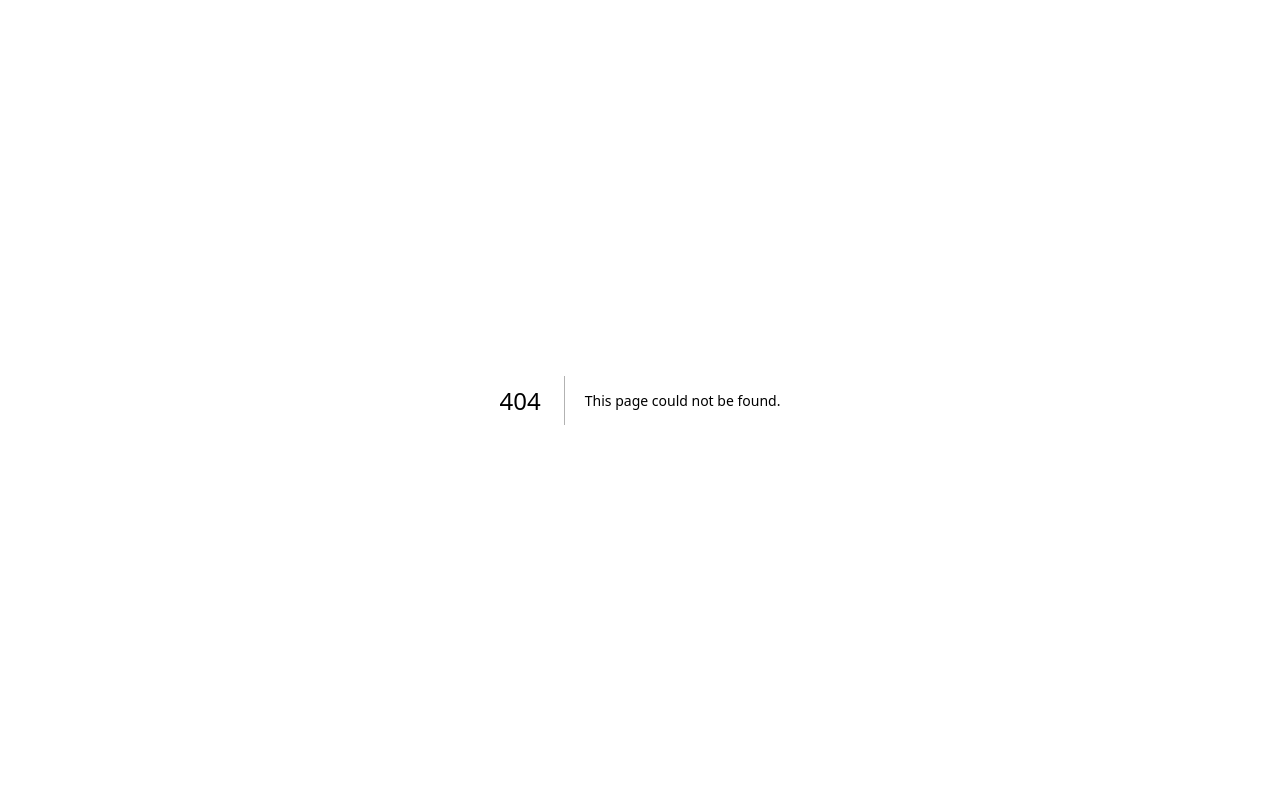
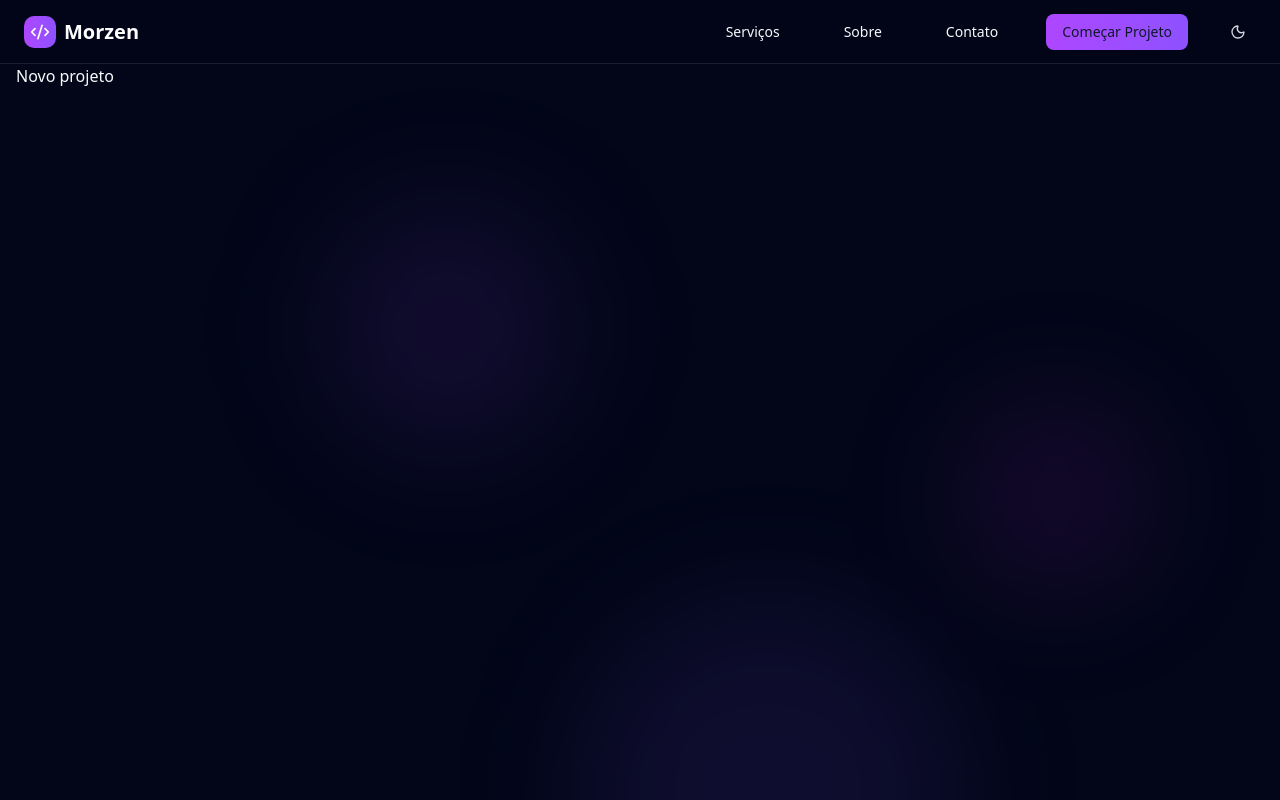
Before and after one commit to jeanpatrickm/Morzen, a Next.js app: page /new_project in a window 1280 px wide. Before the commit this address had no page. Built offline with nearby package versions, Linux system fonts and the light colour scheme.

Commit message:
new project page

```diff
--- a/src/app/(home)/_components/navbar.tsx
+++ b/src/app/(home)/_components/navbar.tsx
@@ -63,9 +63,11 @@ function DesktopNavbar() {
           </Button>
         </Link>
       ))}
+      <Link href="/new_project">
         <Button className="bg-gradient-to-r from-purple-500 to-violet-500 hover:from-purple-600 hover:to-violet-600">
           Começar Projeto
         </Button>
+      </Link>
       <Button
         variant="ghost"
         size="icon"
@@ -107,9 +109,11 @@ function MobileNavbar() {
                 </Button>
               </Link>
             ))}
+            <Link href="/new_project">
               <Button className="bg-gradient-to-r from-purple-500 to-violet-500 hover:from-purple-600 hover:to-violet-600 w-full">
                 Começar Projeto
               </Button>
+            </Link>
           </nav>
         </SheetContent>
       </Sheet>
--- /dev/null
+++ b/src/app/(home)/new_project/page.tsx
@@ -0,0 +1,7 @@
+export default function NewProjectPage() {
+  return (
+    <main className="px-4">
+      Novo projeto
+    </main>
+  )
+}
--- a/src/app/(home)/page.tsx
+++ b/src/app/(home)/page.tsx
@@ -7,13 +7,13 @@ import { Footer } from "./_components/footer";
 
 export default function MorzenLanding() {
   return (
-    <>
+    <main>
       <Hero />
       <Services />
       <About />
       <Stats />
       <Contact />
       <Footer />
-    </>
+    </main>
   );
 }
```
Lines whose indentation alone changed are shown as unchanged.
